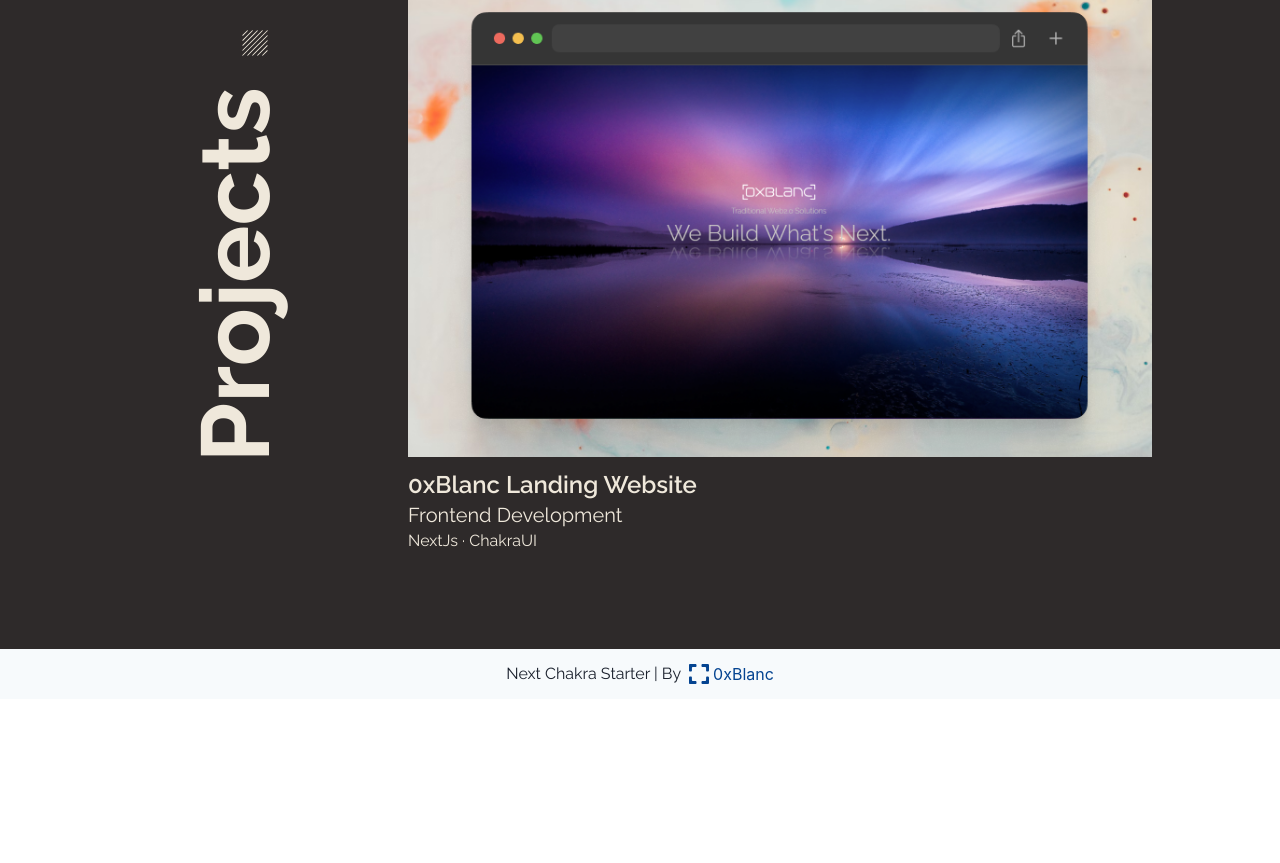
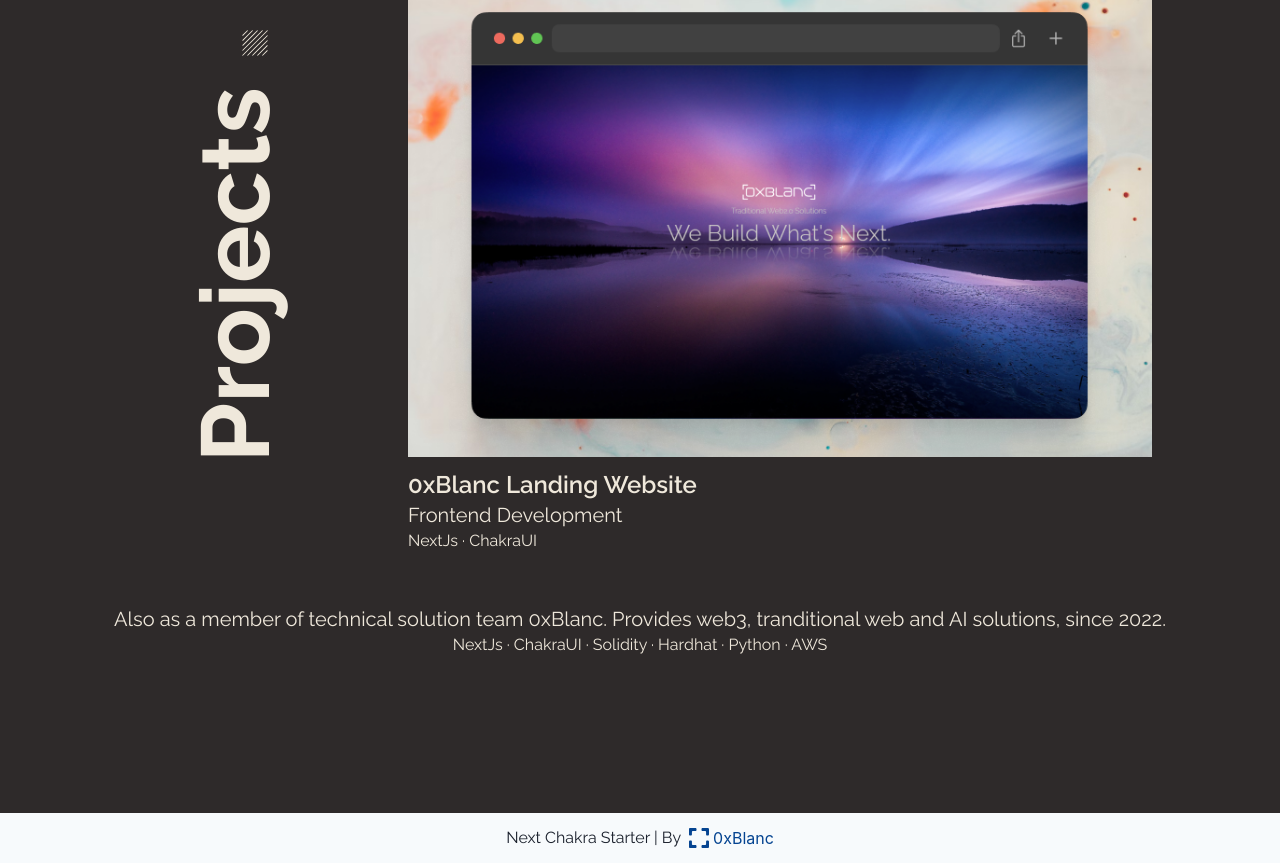
Before and after one commit to sennett-lau/sennett-lau, a Next.js app: page / in a window 1280 px wide. Shown: the part 4451-5314 px from the top of the page. Before the commit the page ends 5150 px from the top, so only its background shows below. Built offline with nearby package versions, Linux system fonts and the light colour scheme; a web font is replaced by a local one.

Commit message:
added IndexProjectQuote

```diff
--- /dev/null
+++ b/src/component/index/IndexProjects/IndexProjectQuote.tsx
@@ -0,0 +1,24 @@
+import { Flex, Text } from '@chakra-ui/react'
+
+const IndexProjectQuote = () => {
+  return (
+    <Flex
+      w={'100%'}
+      justifyContent={'center'}
+      alignItems={'center'}
+      flexDir={'column'}
+      color={'themeLight.500'}
+      my={'60px'}
+    >
+      <Text fontSize={'20px'} lineHeight={'20px'} mb={'8px'}>
+        Also as a member of technical solution team 0xBlanc. Provides web3,
+        tranditional web and AI solutions, since 2022.
+      </Text>
+      <Text fontSize={'16px'} lineHeight={'16px'}>
+        NextJs · ChakraUI · Solidity · Hardhat · Python · AWS
+      </Text>
+    </Flex>
+  )
+}
+
+export default IndexProjectQuote
--- a/src/component/index/IndexProjects/IndexProjects.tsx
+++ b/src/component/index/IndexProjects/IndexProjects.tsx
@@ -1,4 +1,5 @@
 import { Flex } from '@chakra-ui/react'
+import IndexProjectQuote from './IndexProjectQuote'
 import IndexProjectsSectionTop from './IndexProjectsSectionTop'
 import IndexProjectsTopFrame from './IndexProjectsTopFrame'
 
@@ -14,6 +15,7 @@
       >
         <IndexProjectsTopFrame />
         <IndexProjectsSectionTop />
+        <IndexProjectQuote />
       </Flex>
     </Flex>
   )
```
